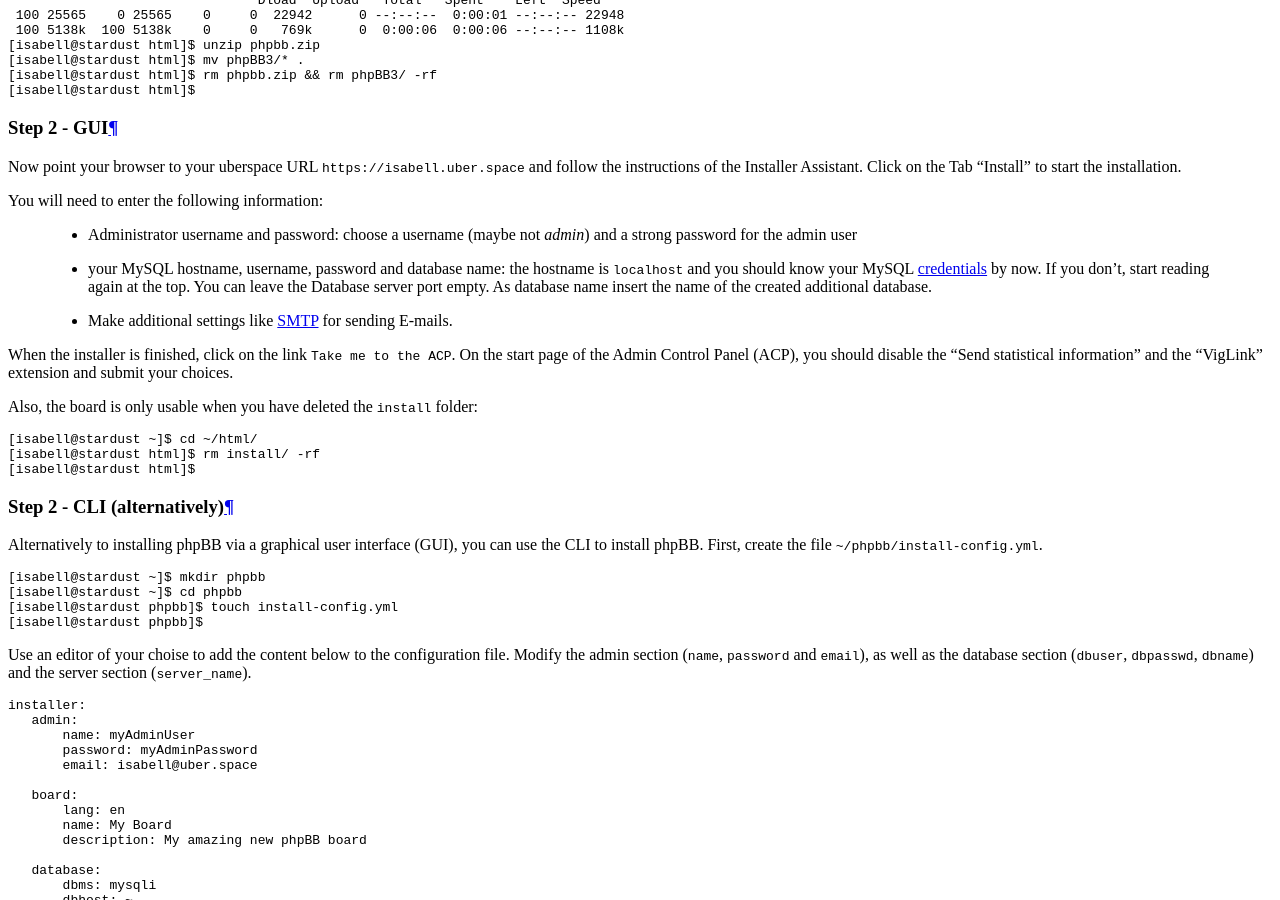
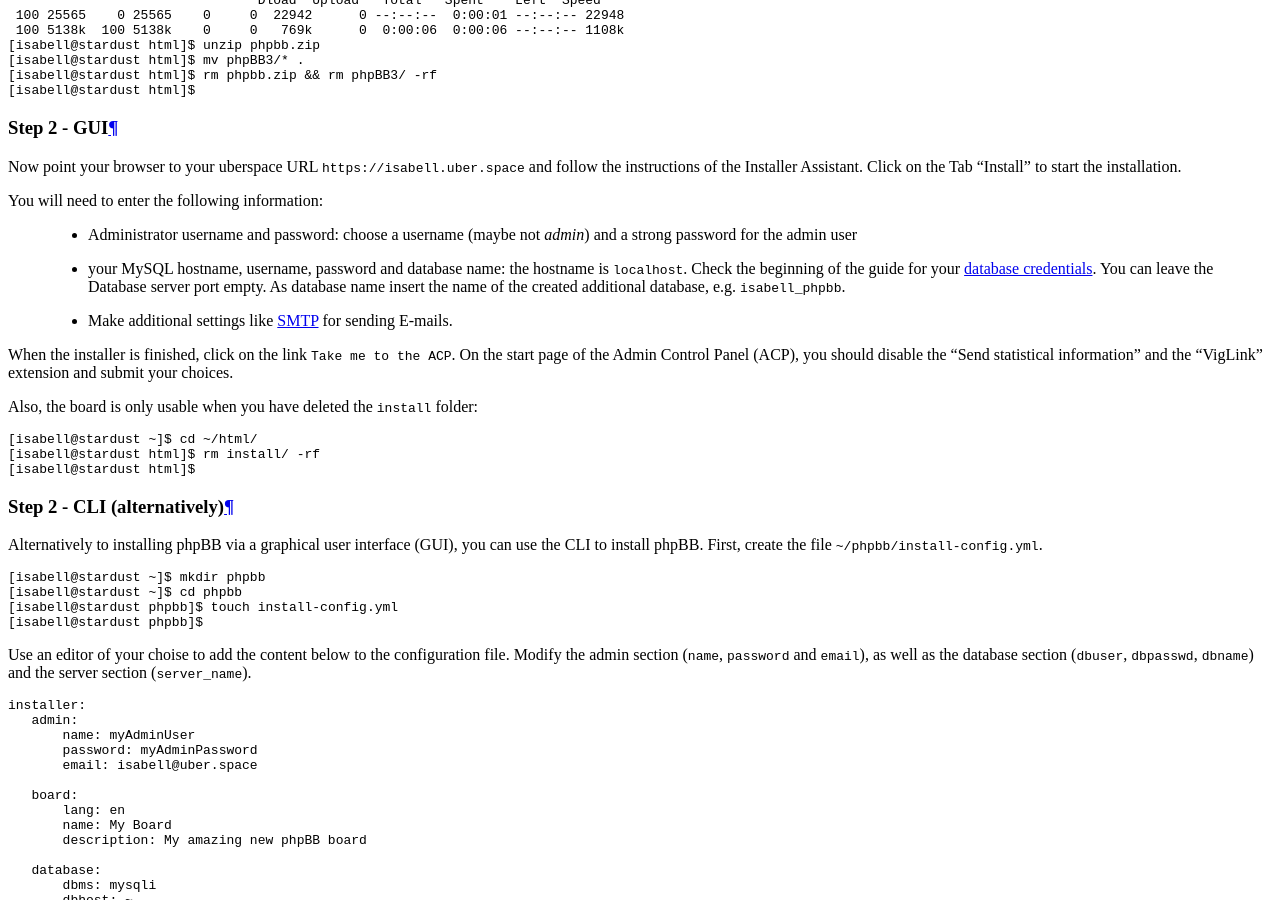
Before and after one commit to Uberspace/lab, a Sphinx documentation site: the page built from source/guide_phpbb.rst, in a window 1280 px wide and 900 px high, scrolled down 5442 px. Built offline with Sphinx 7.4.7 and the Read the Docs theme 2.0.0, drawn with Linux system fonts in a browser that asks for light colours.

Commit message:
Better hint where to get the MySQL settings
Co-authored-by: luto <m@luto.at>

```diff
--- a/source/guide_phpbb.rst
+++ b/source/guide_phpbb.rst
@@ -95,7 +95,7 @@
 You will need to enter the following information:
 
   * Administrator username and password: choose a username (maybe not *admin*) and a strong password for the admin user
-  * your MySQL hostname, username, password and database name: the hostname is ``localhost`` and you should know your MySQL :manual_anchor:`credentials <database-mysql.html#login-credentials>` by now. If you don't, start reading again at the top. You can leave the Database server port empty. As database name insert the name of the created additional database.
+  * your MySQL hostname, username, password and database name: the hostname is ``localhost``. Check the beginning of the guide for your :manual_anchor:`database credentials <database-mysql.html#login-credentials>`. You can leave the Database server port empty. As database name insert the name of the created additional database, e.g. ``isabell_phpbb``.
   * Make additional settings like :manual:`SMTP <mail-access>` for sending E-mails.
 
 When the installer is finished, click on the link ``Take me to the ACP``. On the start page of the Admin Control Panel (ACP), you should disable the "Send statistical information" and the "VigLink" extension and submit your choices.
```
